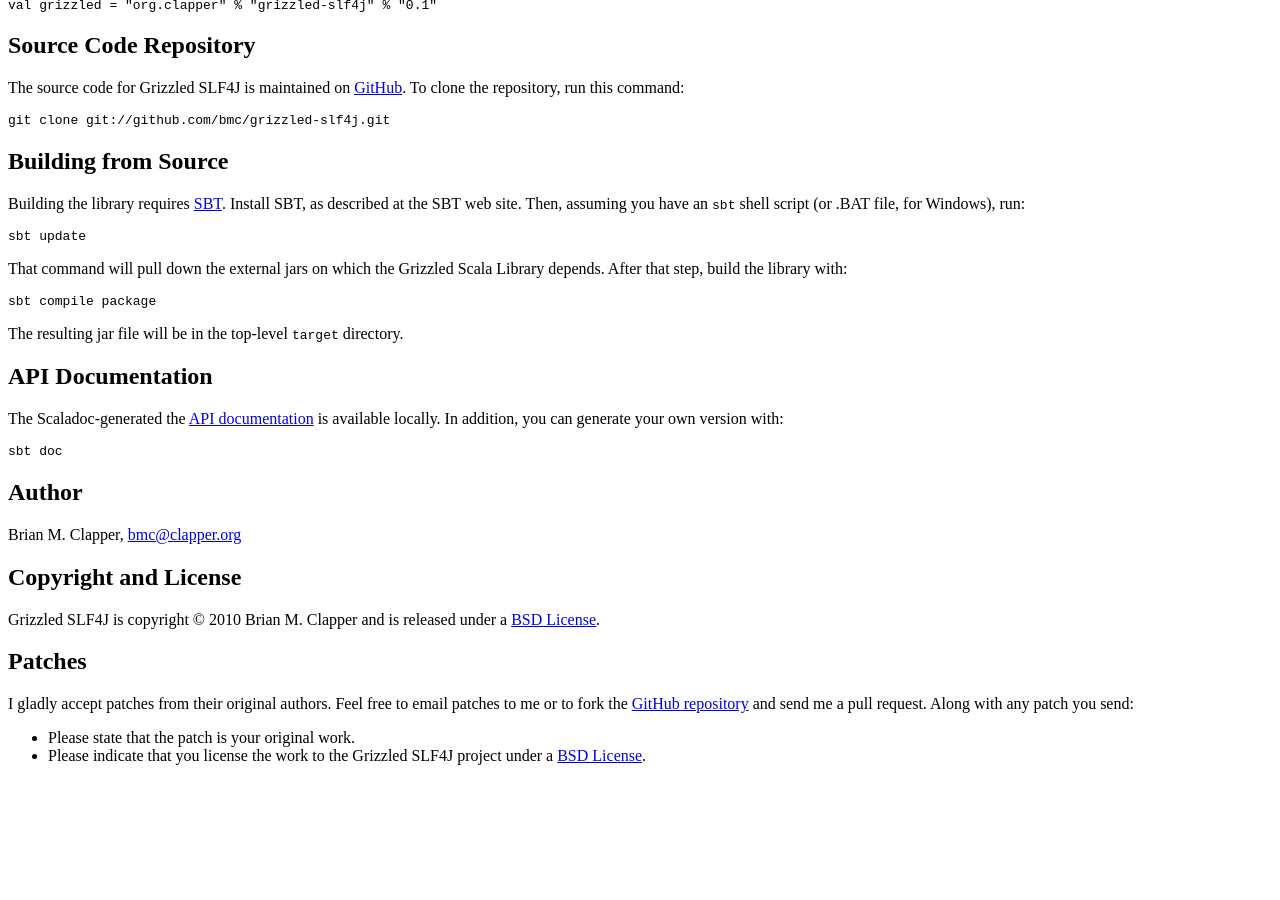
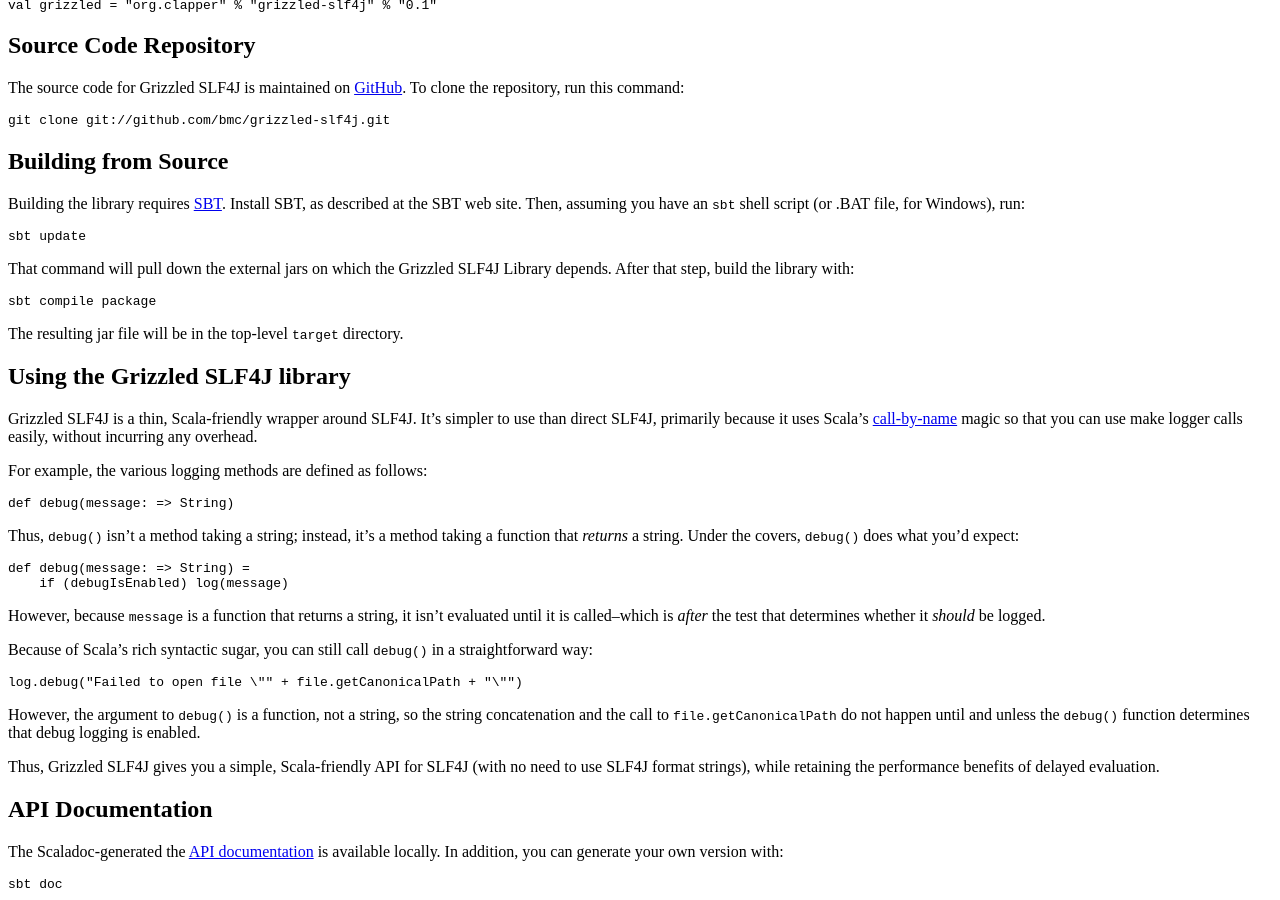
Before and after one commit to bmc/grizzled-slf4j, a Jekyll site: the page built from index.md, in a window 1280 px wide and 900 px high, scrolled down 662 px. Built offline with Jekyll 4.4.1, drawn with Linux system fonts in a browser that asks for light colours; before the commit the page ends 1443 px from its top, so only the background shows below that; some of the changed text lies outside the part shown.

Commit message:
Fleshed out docs

```diff
--- a/index.md
+++ b/index.md
@@ -11,7 +11,7 @@
 
 ## Installation
 
-The easiest way to install the Grizzled Scala library is to download a
+The easiest way to install the Grizzled SLF4J library is to download a
 pre-compiled jar from the [*clapper.org* Maven repository][]. However, you
 can also get certain build tools to download it for you.
 
@@ -54,12 +54,48 @@
 
     sbt update
 
-That command will pull down the external jars on which the Grizzled Scala
+That command will pull down the external jars on which the Grizzled SLF4J
 Library depends. After that step, build the library with:
 
     sbt compile package
 
 The resulting jar file will be in the top-level `target` directory.
+
+## Using the Grizzled SLF4J library
+
+Grizzled SLF4J is a thin, Scala-friendly wrapper around SLF4J. It's simpler
+to use than direct SLF4J, primarily because it uses Scala's
+[call-by-name][] magic so that you can use make logger calls easily,
+without incurring any overhead.
+
+For example, the various logging methods are defined as follows:
+
+    def debug(message: => String)
+
+Thus, `debug()` isn't a method taking a string; instead, it's a method taking
+a function that *returns* a string. Under the covers, `debug()` does what
+you'd expect:
+
+    def debug(message: => String) =
+        if (debugIsEnabled) log(message)
+
+However, because `message` is a function that returns a string, it isn't
+evaluated until it is called--which is *after* the test that determines
+whether it *should* be logged.
+
+Because of Scala's rich syntactic sugar, you can still call `debug()` in
+a straightforward way:
+
+    log.debug("Failed to open file \"" + file.getCanonicalPath + "\"")
+
+However, the argument to `debug()` is a function, not a string, so the
+string concatenation and the call to `file.getCanonicalPath` do not happen
+until and unless the `debug()` function determines that debug logging is
+enabled.
+
+Thus, Grizzled SLF4J gives you a simple, Scala-friendly API for SLF4J (with
+no need to use SLF4J format strings), while retaining the performance
+benefits of delayed evaluation.
 
 ## API Documentation
 
@@ -99,3 +135,4 @@
 [bmc@clapper.org]: mailto:bmc@clapper.org
 [Grizzled SLF4J]: http://bmc.github.com/grizzled-scala/
 [SLF4J]: http://slf4j.org/
+[call-by-name]: http://eed3si9n.com/scala-and-evaluation-strategy
```
